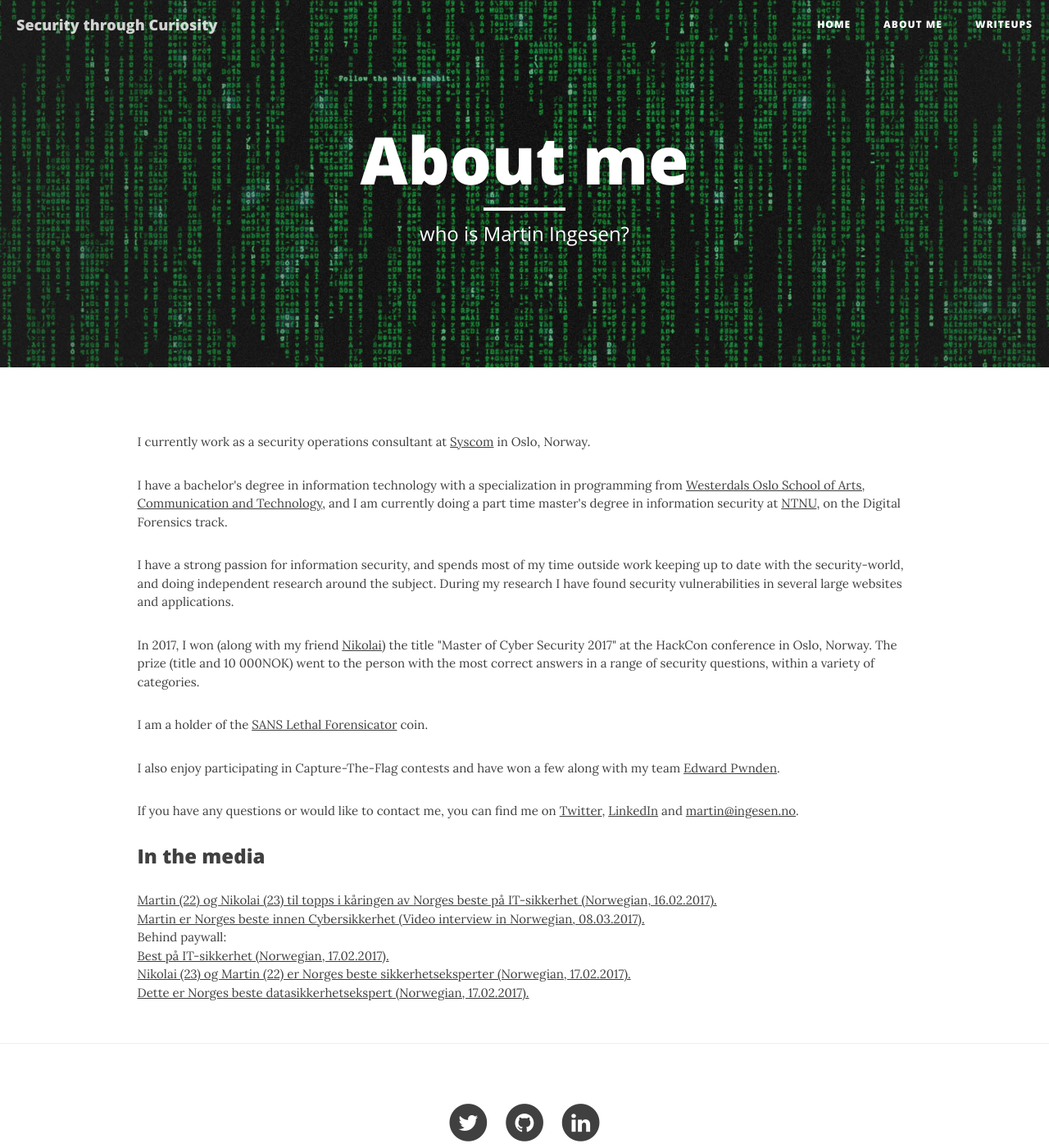
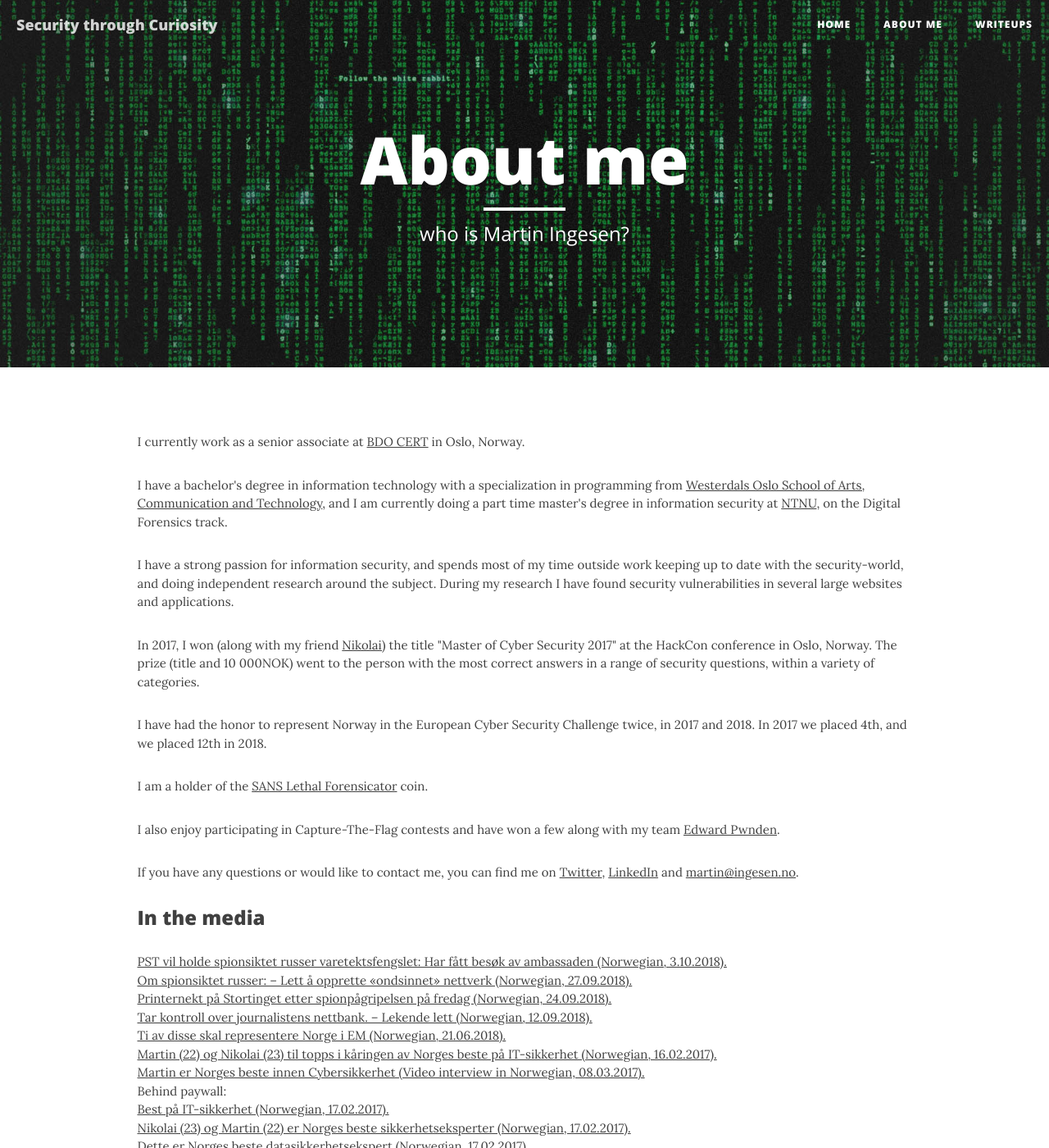
Before and after one commit to MartinIngesen/martiningesen.github.io, a Jekyll site: the page built from about.html, in a window 1280 px wide and 1400 px high. Shown: the whole window at 82% size. Built offline with Jekyll 4.4.1, drawn with Linux system fonts in a browser that asks for light colours; nearby versions of some CDN libraries.

Commit message:
Added more links

```diff
--- a/about.html
+++ b/about.html
@@ -6,7 +6,7 @@ header-img: "img/home-bg.jpg"
 ---
 
 <p>
-  I currently work as a security operations consultant at <a href="http://www.syscomworld.com/no/">Syscom</a> in Oslo, Norway.</p>
+  I currently work as a senior associate at <a href="https://www.bdo.no/nb-no/tjenester/radgivning/cybersecurity">BDO CERT</a> in Oslo, Norway.</p>
 </p>
 
 <p>
@@ -19,6 +19,8 @@ header-img: "img/home-bg.jpg"
 
 <p>In 2017, I won (along with my friend <a href="http://thoughts.magnussen.tf/">Nikolai</a>) the title "Master of Cyber Security 2017" at the HackCon conference in Oslo, Norway. The prize (title and 10 000NOK) went to the person with the most correct answers in a range of security questions, within a variety of categories.</p>
 
+<p>I have had the honor to represent Norway in the European Cyber Security Challenge twice, in 2017 and 2018. In 2017 we placed 4th, and we placed 12th in 2018.</p>
+
 <p>
  I am a holder of the <a href="https://digital-forensics.sans.org/community/lethal-forensicator/coin-holders/i">SANS Lethal Forensicator</a> coin.
 </p>
@@ -27,11 +29,21 @@ header-img: "img/home-bg.jpg"
 </p>
 
 <p>
-  If you have any questions or would like to contact me, you can find me on <a href="https://twitter.com/Mrtn9">Twitter</a>, <a href="{{site.linkedin_username}}">LinkedIn</a> and <a href="mailto:{{site.email}}">martin@ingesen.no</a>.
+  If you have any questions or would like to contact me, you can find me on <a href="https://twitter.com/Mrtn9">Twitter</a>, <a href="{{site.linkedin_username}}">LinkedIn</a> and <a href="mailto:{{site.email}}">{{site.email}}</a>.
 </p>
 
 <h3>In the media</h3>
 <p>
+<a href="https://www.nrk.no/norge/pst-vil-holde-spionsiktet-russer-varetektsfengslet_-har-fatt-besok-av-ambassaden-1.14233478">PST vil holde spionsiktet russer varetektsfengslet: Har fått besøk av ambassaden (Norwegian, 3.10.2018).</a>
+<br>
+<a href="https://www.nrk.no/norge/om-spionsiktet-russer_-_-lett-a-opprette-_ondsinnet_-nettverk-1.14225336">Om spionsiktet russer: – Lett å opprette «ondsinnet» nettverk (Norwegian, 27.09.2018).</a>
+<br>
+<a href="https://www.vg.no/nyheter/innenriks/i/Qlb2px/printernekt-paa-stortinget-etter-spionpaagripelsen-paa-fredag">Printernekt på Stortinget etter spionpågripelsen på fredag (Norwegian, 24.09.2018).</a>
+<br>
+<a href="https://www.aftenposten.no/norge/i/8wkV0x/Tar-kontroll-over-journalistens-nettbank--Lekende-lett">Tar kontroll over journalistens nettbank. – Lekende lett (Norwegian, 12.09.2018).</a>
+<br>
+<a href="https://www.digi.no/artikler/ti-av-disse-skal-representere-norge-i-em/440461">Ti av disse skal representere Norge i EM (Norwegian, 21.06.2018).</a>
+<br>
 <a href="https://www.digi.no/artikler/martin-22-og-nikolai-23-til-topps-i-karingen-av-norges-beste-pa-it-sikkerhet/376688">Martin (22) og Nikolai (23) til topps i kåringen av Norges beste på IT-sikkerhet (Norwegian, 16.02.2017).</a>
 <br>
 <a href="http://www.tvmodum.no/modumgutt-er-norges-beste-innen-cybersikkerhet/">Martin er Norges beste innen Cybersikkerhet (Video interview in Norwegian, 08.03.2017).</a>
```
